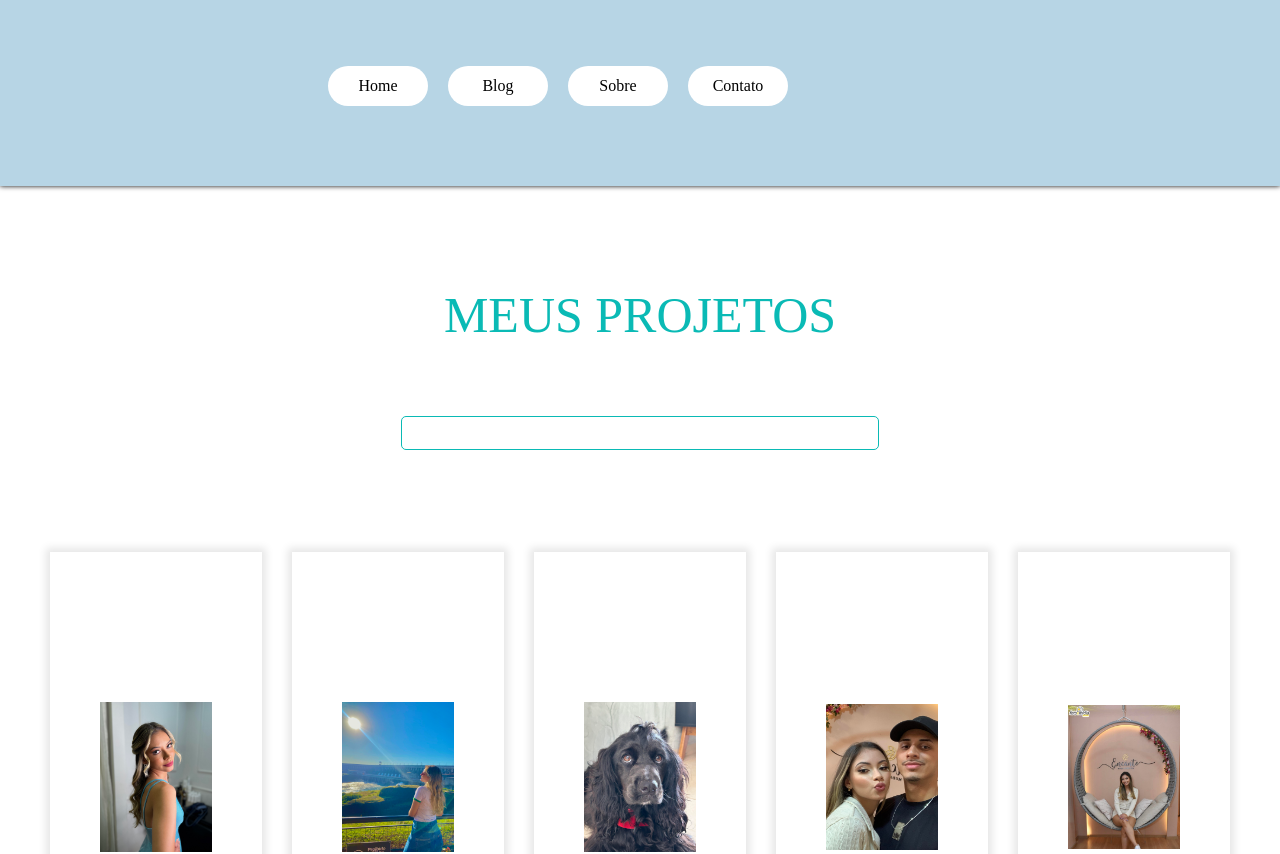
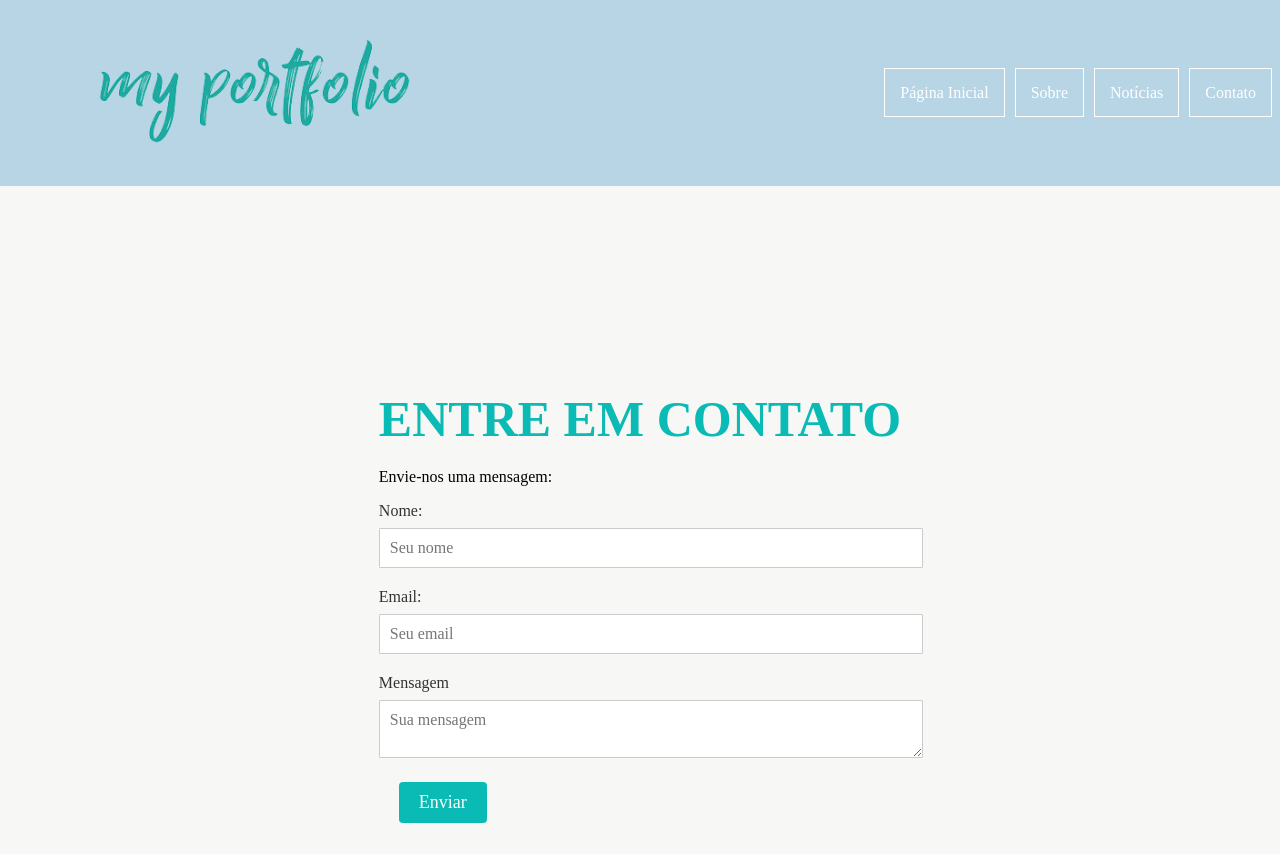
Before and after one commit to vitoriafofa1021b/portifolio, a React (Vite) app: page /contato in a window 1280 px wide. Shown: the top 854 px of the page. Built offline with nearby package versions, Linux system fonts and the light colour scheme.

Commit message:
meu commit

```diff
--- a/package.json
+++ b/package.json
@@ -11,7 +11,8 @@
   },
   "dependencies": {
     "react": "^18.2.0",
-    "react-dom": "^18.2.0"
+    "react-dom": "^18.2.0",
+    "react-router-dom": "^6.16.0"
   },
   "devDependencies": {
     "@types/react": "^18.2.15",
--- a/src/App.tsx
+++ /dev/null
@@ -1,18 +0,0 @@
-import './App.css'
-import Header from './componentes/header/Header'
-import Main from './componentes/main/Main'
-import Footer from './componentes/footer/Footer'
-
-
-function App() {
-  return (
-    <div>
-      <Header/>
-      <Main/>
-      <Footer/>
-    </div>
-
-  )
-}
-
-export default App
--- /dev/null
+++ b/src/componentes/contato/Contato.css
@@ -0,0 +1,48 @@
+.contato {
+    display: flex;
+    justify-content: center;
+    align-items: center;
+    min-height: 100vh;
+    background-color: #f7f7f5;
+
+  }
+ h2{
+    font-size: 50px;
+    margin-bottom: 20px;
+    color: #0abab5;
+    font-family: 'Dancing Script', cursive;
+  }
+  label {
+    display: block;
+    margin-bottom: 8px;
+    color: #333;
+    font-family: 'Dancing Script', cursive;
+
+  }
+  input[type="text"],
+  input[type="email"],
+  textarea {
+    width: 100%;
+    padding: 10px;
+    margin-bottom: 20px;
+    border: 1px solid #ccc;
+    border-radius: 1px;
+    font-size: 16px;
+    font-family: 'Dancing Script', cursive;
+
+  }
+  button[type="button"] {
+    background-color: #0abab5;
+    color: #fff;
+    border: none;
+    border-radius: 4px;
+    padding: 10px 20px;
+    font-size: 18px;
+    cursor: pointer;
+    font-family: 'Dancing Script', cursive;
+   margin-left: 20px;
+  }
+
+  button[type="button"]:hover {
+    background-color:  #b7d5e5;
+  }
--- /dev/null
+++ b/src/componentes/contato/Contato.tsx
@@ -0,0 +1,29 @@
+import './Contato.css'
+function Contato(){
+    return(
+        <main className="contato">
+        <div className="contato-container">
+          <h2>ENTRE EM CONTATO</h2>
+          <p>Envie-nos uma mensagem:</p>
+          <form className="contato-form">
+            <div className="form-group">
+              <label htmlFor="nome">Nome:</label>
+              <input type="text" id="nome" name="nome" placeholder="Seu nome" />
+            </div>
+            <div className="form-group">
+              <label htmlFor="email">Email:</label>
+              <input type="email" id="email" name="email" placeholder="Seu email" />
+            </div>
+            <div className="form-group">
+              <label htmlFor="mensagem">Mensagem</label>
+              <textarea id="mensagem" name="mensagem" placeholder="Sua mensagem"></textarea>
+            </div>
+            <div>
+            <button type="button">Enviar</button>
+            </div>
+          </form>
+        </div>
+      </main>
+    );
+  }
+export default Contato
--- a/src/componentes/header/Header.css
+++ b/src/componentes/header/Header.css
@@ -31,59 +31,20 @@ header{
     color:black;
   }
 
-  .navbar1{
-    background-color:#ffffff;
-    height:40px;
-    margin-bottom:15px;
-    width:100px;
-    border-radius:20px;
-    display:flex;
-    justify-content:center;
-    align-items:center;
-  }
-  .navbar1 a:hover {
-    color:gray;
-  }
-  .navbar2{
-    background-color: #ffffff;
-    height:40px;
-    margin-bottom:15px;
-    width:100px;
-    border-radius:20px;
-    margin-left:20px;
-    display:flex;
-    justify-content:center;
-    align-items:center;
-  }
-  .navbar2 a:hover {
-    color:gray;
-  }
-  .navbar3{
-    background-color:#ffffff;
-    height:40px;
-    margin-bottom:15px;
-    width:100px;
-    border-radius:20px;
-    margin-left:20px;
-    display:flex;
-    justify-content:center;
-    align-items:center;
-  }
-  .navbar3 a:hover {
-    color:gray;
-  }
-  .navbar4{
-    background-color:#ffffff;
-    height:40px;
-    margin-bottom:15px;
-    width:100px;
-    border-radius:20px;
-    margin-left:20px;
-    margin-right:200px;
-    display:flex;
-    justify-content:center;
-    align-items:center;
-  }
-  .navbar4 a:hover {
-    color:gray;
-  }
+  header nav ul li a{
+    text-decoration: none;
+    padding: 15px;
+    border: 1px solid white;
+    color: white;
+    align-items: center;
+
+}
+header nav ul{
+    display: flex;
+    list-style: none;
+    gap: 10px;
+}
+header nav ul li a:hover{
+    cursor: pointer;
+    color: gray;
+}
--- a/src/componentes/header/Header.tsx
+++ b/src/componentes/header/Header.tsx
@@ -1,27 +1,36 @@
 import './Header.css'
+import { Link } from 'react-router-dom'
 function Header(){
+
+
     return(
+
         <header>
-      <div className="logo"> </div>
-      <nav className='navbar'>
+
+            <Link to="/"> <div className='logo'></div></Link>
+
+            <nav>
                 <ul>
-          <li className='navbar1'>
-            <a href='#'>Home</a>
+                    <li>
+
+                        <Link to="/">Página Inicial</Link>
                     </li>
-          <li className='navbar2'>
-            <a href='#'>Blog</a>
+                    <li>
+
+                        <Link to="/sobre">Sobre</Link>
                     </li>
-          <li className='navbar3'>
-            <a href='#'>Sobre</a>
+                    <li>
+
+                        <Link to="/noticias">Notícias</Link>
                     </li>
-          <li className='navbar4'>
-            <a href='#'>Contato</a>
+                    <li>
+                        <Link to="/contato">Contato</Link>
                     </li>
                 </ul>
-
             </nav>
         </header>
+
+
     )
     }
-
     export default Header
--- a/src/componentes/projeto/Projeto.tsx
+++ b/src/componentes/projeto/Projeto.tsx
@@ -7,7 +7,7 @@ type Projetoprops={
 
 }
 
-export default function Filme(props:Projetoprops){
+export default function Projeto(props:Projetoprops){
   return(
     <div className="projeto_content">
       <div className="foto_filme">
--- a/src/main.tsx
+++ b/src/main.tsx
@@ -1,10 +1,54 @@
 import React from 'react'
-import ReactDOM from 'react-dom/client'
-import App from './App.tsx'
-
-
+import './main.css'
+import Header from './componentes/header/Header'
+import Main from './componentes/main/Main'
+import Footer from './componentes/footer/Footer'
+import Contato from './componentes/contato/Contato'
+import * as ReactDOM from "react-dom/client";
+import {
+  createBrowserRouter,
+  RouterProvider,
+} from "react-router-dom";
+const router = createBrowserRouter([
+  {
+    path: "/",
+    element:
+      <>
+        <Header/>
+        <Main/>
+        <Footer/>
+      </>,
+  },
+  {
+    path: "/sobre",
+    element:
+    <>
+      <Header/>
+      <div className='content-main'>Página Sobre!</div>
+      <Footer/>
+    </>,
+  },
+  {
+    path: "/noticias",
+    element:
+    <>
+      <Header/>
+      <div className='content-main'>Página de Notícias!</div>
+      <Footer/>
+    </>,
+  },
+  {
+    path: "/contato",
+    element:
+      <>
+        <Header/>
+        <Contato/>
+        <Footer/>
+      </>,
+  },
+]);
 ReactDOM.createRoot(document.getElementById('root')!).render(
   <React.StrictMode>
-    <App />
+    <RouterProvider router={router} />
   </React.StrictMode>,
 )
```
Also changed, not shown: src/main.css (renamed from src/App.css), 1 other file (tests, documents, lock files or other folders). Lines whose indentation alone changed are shown as unchanged.
